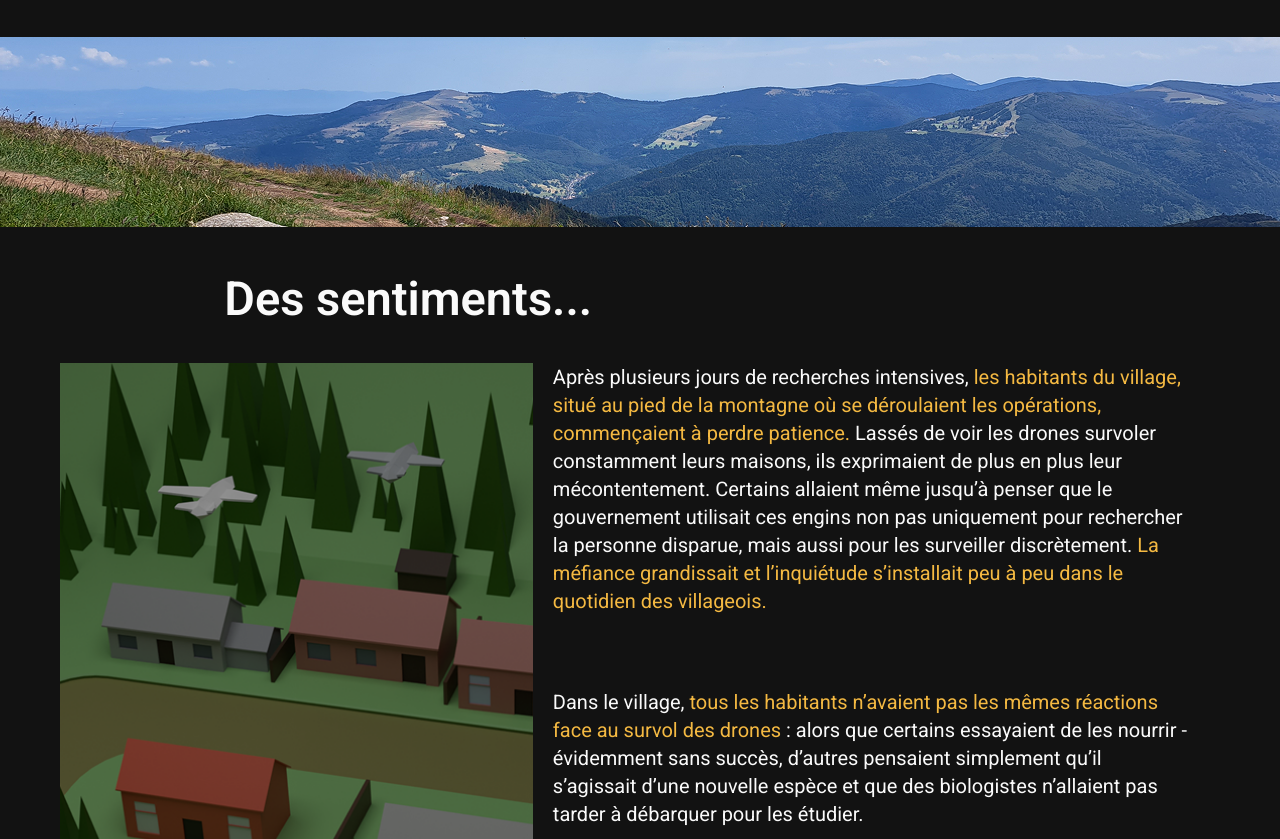
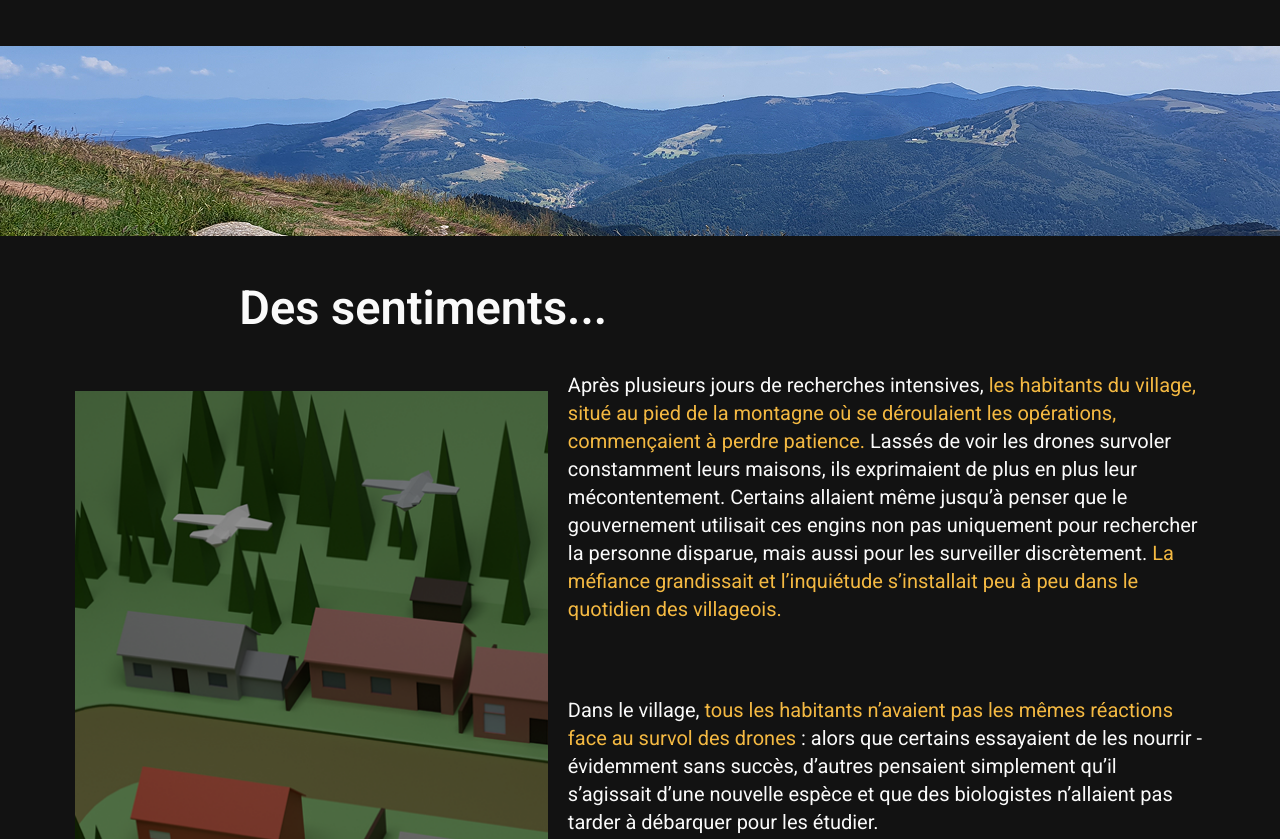
Before and after one commit to Foxx05/DesignFiction, a website: page src/index.html in a window 1280 px wide. Shown: the part 2865-3704 px from the top of the page. Drawn offline with nearby package versions, Linux system fonts and the light colour scheme; files that its build step writes are made by us from their sources.

Commit message:
Avancement 02/05

```diff
--- a/src/styles/app.scss
+++ b/src/styles/app.scss
@@ -1,5 +1,10 @@
 @import 'utils/variables';
 @import 'components/type';
+html{
+    overflow-x: hidden;
+}
+
+
 
 body{
     padding: 0;
@@ -118,8 +123,10 @@ p{
     color: #f4b942;
 }
 
-.img--full{
+.img--full {
     width: 100vw;
+    margin-left: calc(-50vw + 50%);
+    position: relative;
 }
 
 /* footer footer footer footer footer footer footer footer footer footer footer footer footer footer footer footer footer footer footer footer footer*/
@@ -144,7 +151,14 @@ footer{
     margin-bottom: 16px;
     color: #fafafa;
 }
+img{
+    grid-column: 1/-1;
+    width: 100%;
+}
 
+.img--sent{
+    margin-top: 20px;
+}
 .backToTop {
     grid-column: 5/-1;
     bottom: 20px;
@@ -267,8 +281,8 @@ p{
 
     main {
         max-width: 1250px;
-        margin: 0;
-        width: 100%;
+        margin: 0 auto;
+        box-sizing: border-box;
     }
     .img--header{
         height: 100%;
```
Also changed, not shown: src/index.html (+1 -1 lines).
